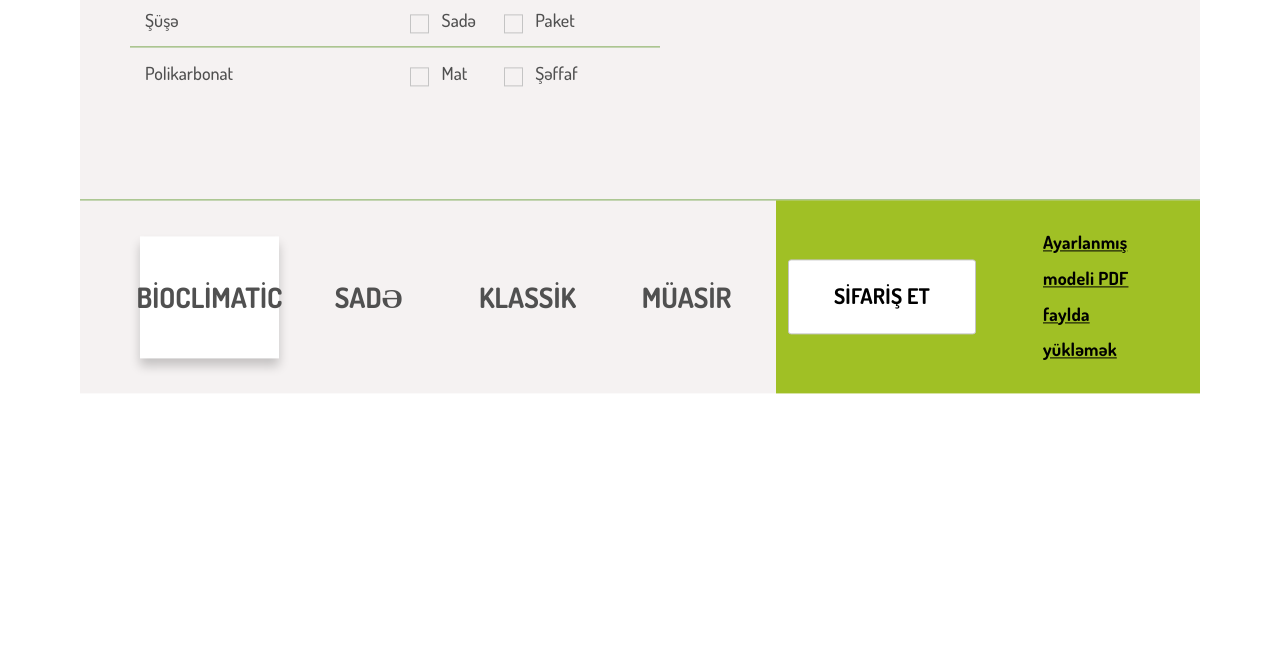
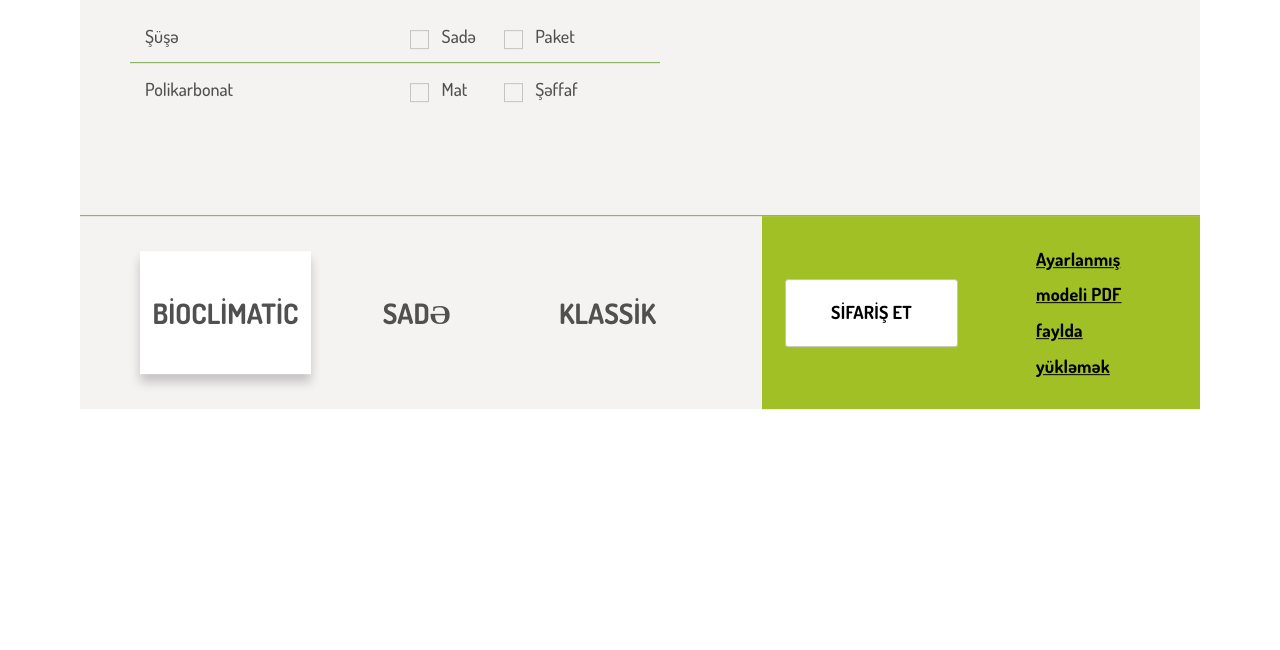
Before and after one commit to qulam/sunroomi, a PHP site: page /conf.php in a window 1280 px wide. Shown: the part 1402-2052 px from the top of the page. Run offline with PHP 8.4, Linux system fonts and the light colour scheme; some libraries are stand-ins or nearby versions.

Commit message:
some changes

```diff
--- a/conf.php
+++ b/conf.php
@@ -6,8 +6,8 @@
           content="width=device-width, user-scalable=no, initial-scale=1.0, maximum-scale=1.0, minimum-scale=1.0">
     <meta http-equiv="X-UA-Compatible" content="ie=edge">
     <!-- Favicons -->
-    <link href="img/favicon.png" rel="icon">
-    <link href="img/apple-touch-icon.png" rel="apple-touch-icon">
+    <link href="./media/img/favicon.png" rel="icon">
+    <link href="./media/img/apple-touch-icon.png" rel="apple-touch-icon">
     <!-- /Favicons -->
 
     <!--Style-->
@@ -20,6 +20,7 @@
     <link rel="stylesheet" href="media/css/style.css">
     <link rel="stylesheet" href="media/css/confugiration.css">
     <link rel="stylesheet" href="media/css/media.css">
+    <link rel="stylesheet" href="media/css/conf-media.css">
     <!-- /Style-->
     <title>Sunroomi</title>
 </head>
@@ -214,6 +215,13 @@
 
                     <!--box-footer-->
                     <div class="conf_box__footer">
+                        <!--Preview Tabs Slick Buttons-->
+                        <div class="preview-tabs-buttons">
+                            <span class="btn-prev"><i class="fa fa-angle-left"></i></span>
+                            <span class="btn-next"><i class="fa fa-angle-right"></i></span>
+                        </div>
+                        <!-- /Preview Tabs Slick Buttons-->
+
                         <!--Tabs for preview-->
                         <ul class="preview-tabs">
                             <li class="tab__item col-xs-2 active">
@@ -231,7 +239,7 @@
                             </li>
                         </ul>
                         <!-- /Tabs for preview-->
-                        <ul class="button-group">
+                        <ul class="button-group no-select">
                             <li><a href="" class="button-item">SİFARİŞ ET</a></li>
                             <li><a href="" class="button-item">
                                     Ayarlanmış modeli
@@ -342,6 +350,12 @@
 
                     <!--box-footer-->
                     <div class="conf_box__footer">
+                        <!--Preview Tabs Slick Buttons-->
+                        <div class="preview-tabs-buttons">
+                            <span class="btn-prev"><i class="fa fa-angle-left"></i></span>
+                            <span class="btn-next"><i class="fa fa-angle-right"></i></span>
+                        </div>
+                        <!-- /Preview Tabs Slick Buttons-->
                         <!--Tabs for preview-->
                         <ul class="preview-tabs">
                             <li class="tab__item col-xs-2">
@@ -497,6 +511,12 @@
 
                     <!--box-footer-->
                     <div class="conf_box__footer">
+                        <!--Preview Tabs Slick Buttons-->
+                        <div class="preview-tabs-buttons">
+                            <span class="btn-prev"><i class="fa fa-angle-left"></i></span>
+                            <span class="btn-next"><i class="fa fa-angle-right"></i></span>
+                        </div>
+                        <!-- /Preview Tabs Slick Buttons-->
                         <!--Tabs for preview-->
                         <ul class="preview-tabs">
                             <li class="tab__item col-xs-2">
@@ -541,7 +561,7 @@
                             </li>
                         </ul>
                         <!-- /Tabs for preview-->
-                        <ul class="button-group">
+                        <ul class="button-group no-select">
                             <li><a href="" class="button-item">SİFARİŞ ET</a></li>
                             <li><a href="" class="button-item">
                                     Ayarlanmış modeli
--- /dev/null
+++ b/media/css/conf-media.css
@@ -0,0 +1,72 @@
+
+/*Configuration Media Queries*/
+@media only screen and (max-width: 1200px) {
+    .conf_box__left {
+        min-width: 530px;
+    }
+
+    .tech-item table tr td {
+        font-size: 15px;
+    }
+
+    .preview-tabs .tab__item h1 {
+        font-size: 22px;
+    }
+
+    .conf_box__footer .button-group li:last-child .button-item {
+        font-size: 10px;
+    }
+
+    .preview-tabs .tab__item h1 {
+        margin-top: 14px;
+        margin-bottom: 14px;
+    }
+
+    .conf_box__footer .button-group li {
+        width: 100%;
+        min-height: auto;
+    }
+
+    .conf_box__footer .button-group li .button-item {
+        width: 100%;
+        text-align: center;
+    }
+
+    .conf_box__footer .button-group li:last-child .button-item {
+        font-size: 16px;
+    }
+
+    .conf_box__left .left_in > p {
+        font-size: 19px;
+    }
+
+    .conf_tabs li a {
+        font-size: 35px;
+        padding-top: 20px;
+        padding-bottom: 20px;
+    }
+
+    .main.not-home #gallery {
+        margin-top: -65%;
+    }
+
+}
+
+@media only screen and (max-width: 1530px) {
+    .conf_box__footer .button-group li .button-item {
+        font-size: 14px;
+    }
+}
+
+@media only screen and (max-width: 1800px) {
+    .preview-tabs-buttons {
+        display: flex;
+    }
+}
+
+@media only screen and (max-width: 1815px) {
+    .conf_box__footer .button-group li .button-item {
+        font-size: 18px;
+    }
+}
+/* /Configuration Media Queries*/
--- a/media/css/confugiration.css
+++ b/media/css/confugiration.css
@@ -1,4 +1,4 @@
-/*Confugiration*/
+/*Configuration*/
 .ty-negative {
     transform: translateY(-50%);
 }
@@ -200,8 +200,8 @@
     display: block;
     font-size: 12px;
     position: absolute;
-    top: 2px;
-    right: 3px;
+    top: 3px;
+    right: 2px;
     cursor: pointer;
     visibility: hidden;
 }
@@ -216,8 +216,9 @@
 
 .conf_box__footer {
     display: flex;
+    position: relative;
     padding-right: 0px;
-    padding-left: 50px;
+    padding-left: 0px;
     border-top: 1px solid #7ca953;
     background-color: #f5f2f2;
 }
@@ -226,6 +227,8 @@
     margin: 0;
     padding-top: 15px;
     padding-bottom: 15px;
+    padding-right: 50px;
+    padding-left: 50px;
 }
 
 .conf_box__footer ul li {
@@ -282,8 +285,8 @@
     letter-spacing: normal;
     text-align: center;
     color: #505050;
-    padding-top: 43px;
-    padding-bottom: 43px;
+    padding-top: 43.5px;
+    padding-bottom: 43.5px;
     -webkit-touch-callout: none; /* iOS Safari */
     -webkit-user-select: none; /* Safari */
     -khtml-user-select: none; /* Konqueror HTML */
@@ -295,7 +298,7 @@
 
 .preview-tabs .tab__item:hover h1 {
     background: rgba(255, 255, 255, 0.1);
-    box-shadow: 0 8px 10px 0 rgba(0,0,0,.2);
+    box-shadow: 0 8px 10px 0 rgba(0, 0, 0, .2);
     transition: all 0.5s cubic-bezier(1, 0, 0, 1);
 }
 
@@ -304,13 +307,13 @@
     transition: all 0.5s cubic-bezier(1, 0, 0, 1);
 }
 
-.preview-tabs .tab__item:hover h5{
+.preview-tabs .tab__item:hover h5 {
     font-weight: bold;
 }
 
 .preview-tabs .tab__item.active h1 {
     background: #fff;
-    box-shadow: 0 8px 10px 0 rgba(0,0,0,.2);
+    box-shadow: 0 8px 10px 0 rgba(0, 0, 0, .2);
 }
 
 .preview-tabs .tab__item a {
@@ -378,10 +381,41 @@
     display: block;
 }
 
-/* /Confugiration*/
+.preview-tabs-buttons {
+    display: none;
+    position: absolute;
+    align-items: center;
+    justify-content: space-between;
+    height: 100%;
+    width: 60%;
+}
 
-/*media queries*/
-.conf_box__footer .button-group li:last-child .button-item {
-    font-size: 18px;
+.conf_box__footer:hover .preview-tabs-buttons span {
+    visibility: visible;
+    opacity: 1;
+    transition: all 0.7s cubic-bezier(1, 0, 0, 1);
 }
-/* /media queries*/
+
+.preview-tabs-buttons span {
+    color: #000;
+    font-size: 50px;
+    cursor: pointer;
+    display: flex;
+    min-height: 100%;
+    align-items: center;
+    justify-content: center;
+    z-index: 9999;
+    visibility: hidden;
+    opacity: 0;
+}
+
+.preview-tabs-buttons span.btn-next {
+    margin-right: 10px;
+}
+
+.preview-tabs-buttons span.btn-prev {
+    margin-left: 10px;
+}
+
+/* .. Some Codes ..*/
+/* /Configuration*/
--- a/media/js/configuration.js
+++ b/media/js/configuration.js
@@ -11,12 +11,12 @@
         if (windowWidth <= size) {
             if (!e.hasClass('slick-slider')) {
                 e.slick(options);
-            }else{
+            } else {
                 e.slick('unslick');
                 e.slick(options);
             }
-        }else{
-            if(e.hasClass('slick-slider')){
+        } else {
+            if (e.hasClass('slick-slider')) {
                 e.slick('unslick');
             }
         }
@@ -36,7 +36,7 @@
     };
     /* /Set preview large image when document ready or window on load*/
 
-    /*Remove class 'active' and add class 'active' which it is event element*/
+    /*Remove class 'active' and (add class 'active' which it is event element)*/
     $.fn.activeIsOnlyOne = function () {
         var e = $(this);
         var parentContain = e.closest('ul');
@@ -94,14 +94,14 @@
 
     $(document).on('click', '.prev-item', function (e) {
         e.preventDefault();
-        /*Set preview image src attr from active thum image list item data('srclarge') (ONLY CLICK EVENT)*/
+        /*Set preview image src attr from active thumb image list item data('srclarge') (ONLY CLICK EVENT)*/
         $(this).changePreview('.preview');
     });
 
     /*ONLY DOCUMENT READY OR WINDOW ON LOAD*/
     $('.preview').setPreviewImage('.preview-tabs');
 
-    $(window).resize(function(){
+    $(window).resize(function () {
         $('.preview-tabs').addSlick(1800, {
             slidesToShow: 3,
             slidesToScroll: 1,
@@ -109,5 +109,23 @@
         });
     });
 
+    /*Preview Tabs Mutate to slick carousel when document ready*/
+    $('.preview-tabs').addSlick(1800, {
+        slidesToShow: 3,
+        slidesToScroll: 1,
+        arrows: false,
+    });
+    /* /Preview Tabs Mutate to slick carousel when document ready*/
+
+    /*Slick Slider For Preview Tabs item when them mutate slick carousel*/
+    $(document).on('click', '.btn-prev', function () {
+        $('.preview-tabs').slick('slickPrev');
+    });
+
+    $(document).on('click', '.btn-next', function () {
+        $('.preview-tabs').slick('slickNext');
+    });
+    /* /Slick Slider For Preview Tabs item when them mutate slick carousel*/
+
 })(jQuery);
 /* /Custom Plugin for Configuration Widget*/
--- a/media/js/main.js
+++ b/media/js/main.js
@@ -41,6 +41,7 @@ $(document).ready(function () {
         dots: false,
         nav: false,
         loop: true,
+        slideSpeed: 600,
         autoplay: false,
         responsive: {
             1200: {
```
Also changed, not shown: index.php (+28 -2 lines), media/css/style.css (+26 -3 lines).
